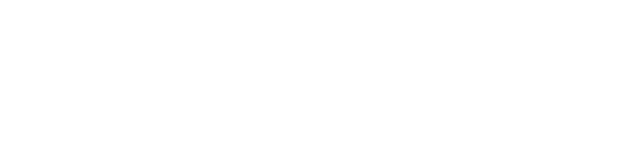
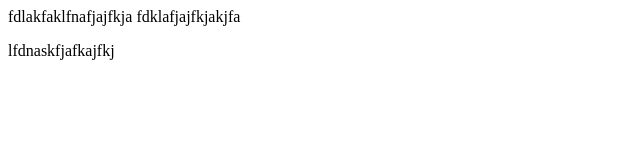
Before and after one commit to saidfaisal/crap-portfolio, a plain HTML site: page index.html in a window 1280 px wide. Shown: the whole page, without its empty margins (0-640 px from the left). Drawn offline with Linux system fonts and the light colour scheme.

Commit message:
index.html

```diff
--- a/index.html
+++ b/index.html
@@ -7,6 +7,8 @@
     <title>Crap Portfolio</title>
 </head>
 <body>
-
+    fdlakfaklfnafjajfkja
+    fdklafjajfkjakjfa
+    <p>lfdnaskfjafkajfkj</p>
 </body>
 </html>
```
